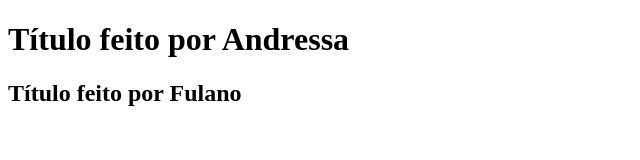
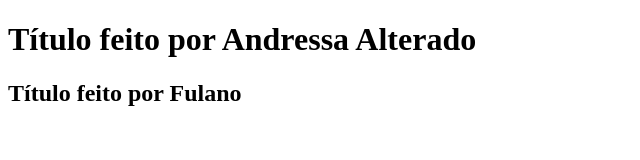
Before and after one commit to andressaurorex/AULA-GIT-ESSENCIAL, a plain HTML site: page index.html in a window 1280 px wide. Shown: the whole page, without its empty margins (0-640 px from the left). Drawn offline with Linux system fonts and the light colour scheme.

Commit message:
Título 1 alterado por Andressa

```diff
--- a/index.html
+++ b/index.html
@@ -7,7 +7,7 @@
 </head>
 <body>
 
-    <h1>Título feito por Andressa</h1>
+    <h1>Título feito por Andressa Alterado</h1>
     <h2>Título feito por Fulano</h2>
 
 </body>
```
